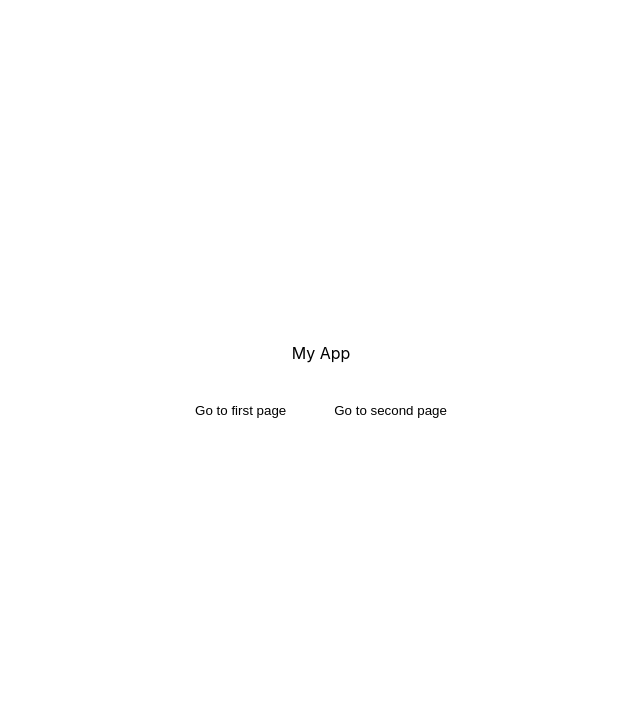
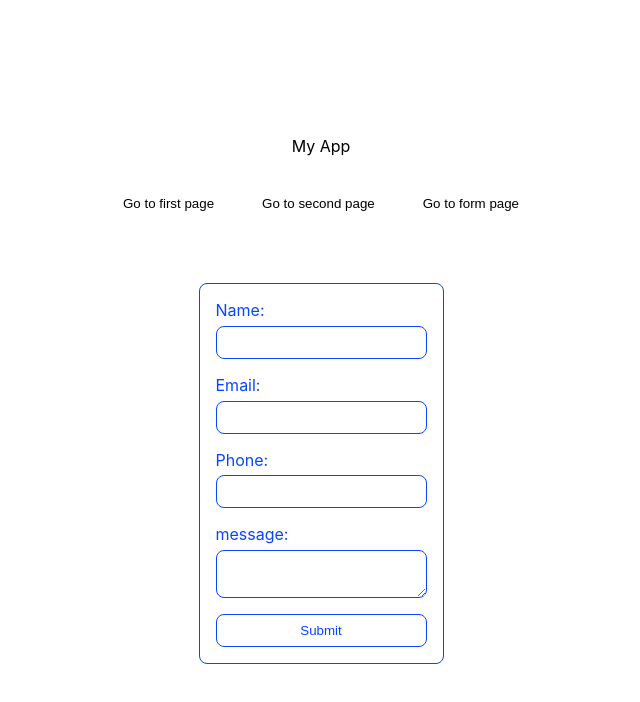
Before and after one commit to Aunixx/Angular-Practice, an Angular app: page /form in a window 1280 px wide. Before the commit this address led to /. Shown: the top 702 px of the page, without its empty margins (319-959 px from the left). Built offline with nearby package versions, Linux system fonts and the light colour scheme.

Commit message:
feat(form): implemented simple contact form

```diff
--- a/src/app/app.component.html
+++ b/src/app/app.component.html
@@ -41,6 +41,7 @@
   <div class="wrapper">
     <button routerLink="/first">Go to first page</button>
     <button routerLink="/second">Go to second page</button>
+    <button routerLink="/form">Go to form page</button>
   </div>
   <router-outlet test="testing"> </router-outlet>
 </main>
--- a/src/app/app.component.ts
+++ b/src/app/app.component.ts
@@ -1,11 +1,7 @@
 import { Component } from '@angular/core';
-import { RouterOutlet } from '@angular/router';
-import { FirstComponentComponent } from './components/first-component/first-component.component';
-import { Router } from '@angular/router';
 
 @Component({
   selector: 'app-root',
-  standalone: false,
   templateUrl: './app.component.html',
   styleUrl: './app.component.scss',
 })
--- a/src/app/app.routes.ts
+++ b/src/app/app.routes.ts
@@ -1,9 +1,11 @@
 import { Routes } from '@angular/router';
 import { FirstComponentComponent } from './components/first-component/first-component.component';
 import { SecondComponentComponent } from './components/second-component/second-component.component';
+import { FormComponent } from './components/form/form.component';
 
 export const routes: Routes = [
   { path: '', redirectTo: '/first', pathMatch: 'full' },
   { path: 'first', component: FirstComponentComponent },
   { path: 'second', component: SecondComponentComponent },
+  { path: 'form', component: FormComponent },
 ];
--- /dev/null
+++ b/src/app/components/form/form.component.html
@@ -0,0 +1,19 @@
+<form class="form-wrapper" [formGroup]="contactForm" (ngSubmit)="onSubmit()">
+  <div class="input-wrapper">
+    <label for="name">Name: </label>
+    <input id="name" type="text" formControlName="name" />
+  </div>
+  <div class="input-wrapper">
+    <label for="email">Email: </label>
+    <input id="email" type="email" formControlName="email" />
+  </div>
+  <div class="input-wrapper">
+    <label for="phone">Phone: </label>
+    <input id="phone" type="phone" formControlName="phone" />
+  </div>
+  <div class="input-wrapper">
+    <label for="message">message: </label>
+    <textarea id="message" type="message" formControlName="message"></textarea>
+  </div>
+  <button type="submit" class="btn btn-primary">Submit</button>
+</form>
--- /dev/null
+++ b/src/app/components/form/form.component.scss
@@ -0,0 +1,29 @@
+.form-wrapper {
+  display: flex;
+  flex-direction: column;
+  padding: 1rem;
+  border: 1px solid var(--bright-blue);
+  border-radius: 0.5rem;
+  gap: 1rem;
+  .input-wrapper {
+    display: flex;
+    flex-direction: column;
+    input,
+    textarea {
+      border: 1px solid var(--bright-blue);
+      border-radius: 0.5rem;
+      padding: 0.5rem 1rem;
+    }
+    label {
+      margin-bottom: 0.35rem;
+      color: var(--bright-blue);
+    }
+  }
+  button {
+    border: 1px solid var(--bright-blue);
+    border-radius: 0.5rem;
+    padding: 0.5rem 1rem;
+    background-color: transparent;
+    color: var(--bright-blue);
+  }
+}
--- /dev/null
+++ b/src/app/components/form/form.component.ts
@@ -0,0 +1,21 @@
+import { Component } from '@angular/core';
+import { FormControl, FormGroup, ReactiveFormsModule } from '@angular/forms';
+
+@Component({
+  selector: 'app-form',
+  standalone: true,
+  imports: [ReactiveFormsModule],
+  templateUrl: './form.component.html',
+  styleUrl: './form.component.scss',
+})
+export class FormComponent {
+  contactForm = new FormGroup({
+    name: new FormControl(''),
+    email: new FormControl(''),
+    phone: new FormControl(null),
+    message: new FormControl(''),
+  });
+  onSubmit() {
+    console.log(this.contactForm.value);
+  }
+}
```
Also changed, not shown: 1 other file (tests, documents, lock files or other folders).
